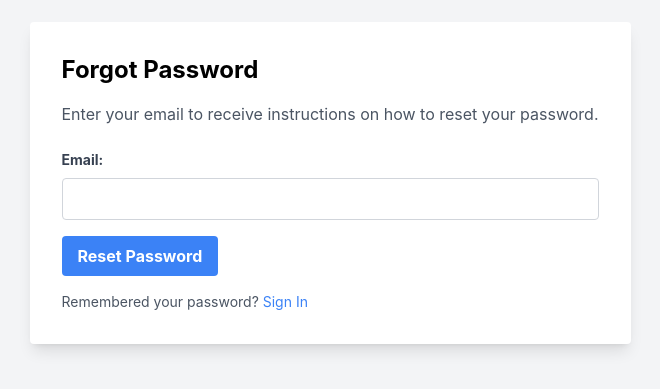
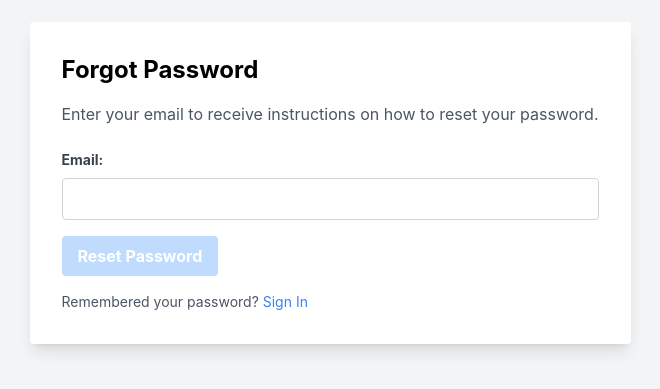
Before and after one commit to kesh-007/nshades-client, a React (Create React App) app: page /forgot-password in a window 1280 px wide. Shown: the part 217-606 px from the top of the page, without its empty margins (310-970 px from the left). Built offline with nearby package versions, Linux system fonts and the light colour scheme.

Commit message:
commit in auth

```diff
--- a/src/Components/NewLogin.jsx
+++ b/src/Components/NewLogin.jsx
@@ -46,6 +46,7 @@
       })
       .catch(error => {
         console.error('Error:', error);
+        alert("Error please try again later")
         // Display error message or handle error
       });
   };
--- a/src/Pages/ForgotPassword.jsx
+++ b/src/Pages/ForgotPassword.jsx
@@ -64,7 +64,9 @@
             type="submit"
             onClick={handleSubmit}
             disabled={isloading}
-            className="bg-blue-500 hover:bg-blue-600 text-white font-bold py-2 px-4 rounded focus:outline-none focus:shadow-outline"
+            key={loading}
+            className={loading?"bg-blue-500 hover:bg-blue-600 text-white font-bold py-2 px-4 rounded focus:outline-none focus:shadow-outline":
+          "bg-blue-200  text-white font-bold py-2 px-4 rounded focus:outline-none focus:shadow-outline"}
           >
             <p>{loading ?'loading...':'Reset Password'}</p>
           </button>
```
